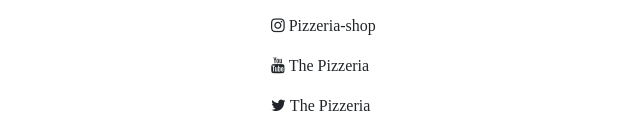
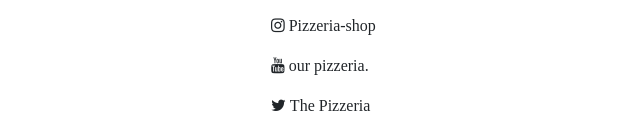
Before and after one commit to Mugisha-Beline/my-pizza, a plain HTML site: page index.html in a window 1280 px wide. Shown: the part 2126-2256 px from the top of the page, 369-1009 px from the left. Drawn offline with Linux system fonts and the light colour scheme; a web font is replaced by a local one.

Commit message:
updated our u-tube channel

```diff
--- a/index.html
+++ b/index.html
@@ -120,7 +120,7 @@
                     <p>for more information contact us</p>
                     <p><i class="fa fa-facebook-square">&nbsp;pizzeria shop</i></p>
                     <p><i class="fa fa-instagram">&nbsp;Pizzeria-shop</i></p>
-                    <p><i class="fa fa-youtube ">&nbsp;The Pizzeria</i></p>
+                    <p><i class="fa fa-youtube ">&nbsp;our pizzeria.</i></p>
                     <p><i class="fa fa-twitter ">&nbsp;The Pizzeria</i></p>
                 </div>
             </div>
```
